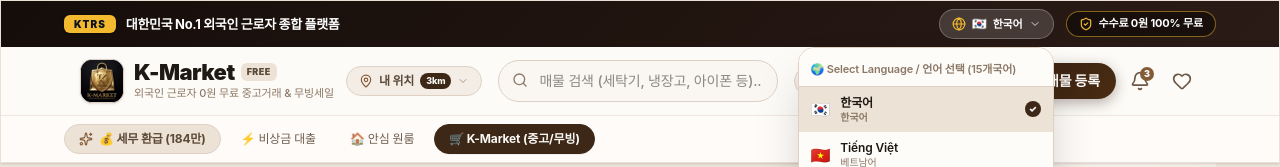
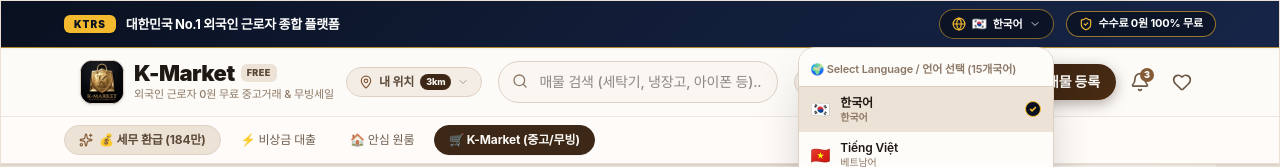
Before and after one commit to rlaghddlf01-web/k-market, a Next.js app: page / in a window 1280 px wide. Both pictures are taken after a click on the button "Change Language (15 Languages)". Shown: the top 167 px of the page. Built offline with nearby package versions, Linux system fonts and the light colour scheme; a web font is replaced by a local one.

Commit message:
design: apply luxury Deep Navy background and 1.5px Gold Border to top header bar and bottom footer

```diff
--- a/src/components/kmarket/KMarketHeader.tsx
+++ b/src/components/kmarket/KMarketHeader.tsx
@@ -29,10 +29,13 @@ export default function KMarketHeader() {
 
   return (
     <header className="sticky top-0 z-40 glass border-b border-white/60 shadow-sm">
-      {/* 상단: KTRS 패밀리 바 */}
+      {/* 상단: KTRS 패밀리 바 (진한 남색 + 1.5px 골드 테두리) */}
       <div
-        style={{ background: 'linear-gradient(135deg, #150d0a 0%, #20140f 50%, #2b1b17 100%)' }}
-        className="text-white px-4 py-2"
+        style={{
+          background: 'linear-gradient(135deg, #09101f 0%, #111d38 50%, #162447 100%)',
+          borderBottom: '1.5px solid rgba(243, 186, 47, 0.7)',
+        }}
+        className="text-white px-4 py-2 shadow-xs"
       >
         <div className="max-w-6xl mx-auto flex items-center justify-between text-xs sm:text-sm">
           <div className="flex items-center gap-2.5">
@@ -49,7 +52,7 @@ export default function KMarketHeader() {
             <div className="relative">
               <button
                 onClick={() => setIsLangDropdownOpen(!isLangDropdownOpen)}
-                className="flex items-center gap-1.5 bg-white/15 hover:bg-white/25 transition-all px-3 py-1.5 rounded-full text-white font-bold border border-white/25 text-xs cursor-pointer shadow-2xs"
+                className="flex items-center gap-1.5 bg-black/40 hover:bg-black/60 transition-all px-3 py-1.5 rounded-full text-white font-bold border border-[#f3ba2f]/50 text-xs cursor-pointer shadow-2xs"
                 title="Change Language (15 Languages)"
               >
                 <Globe className="w-3.5 h-3.5 text-[#f3ba2f]" />
@@ -84,7 +87,7 @@ export default function KMarketHeader() {
                         </div>
                       </div>
                       {currentLang === lang.code && (
-                        <span className="w-4 h-4 rounded-full bg-[#3d2817] text-[#fbf9f6] text-[9px] flex items-center justify-center font-black">✓</span>
+                        <span className="w-4 h-4 rounded-full bg-[#09101f] text-[#f3ba2f] text-[9px] flex items-center justify-center font-black border border-[#f3ba2f]">✓</span>
                       )}
                     </button>
                   ))}
@@ -93,7 +96,7 @@ export default function KMarketHeader() {
             </div>
 
             {/* 수수료 0원 뱃지 */}
-            <div className="flex items-center gap-1.5 bg-black/40 text-[#fef08a] px-3 py-1 rounded-full text-[11px] font-extrabold border border-[#f3ba2f]/50 shadow-2xs">
+            <div className="flex items-center gap-1.5 bg-black/40 text-[#fef08a] px-3 py-1 rounded-full text-[11px] font-extrabold border border-[#f3ba2f]/60 shadow-2xs">
               <ShieldCheck className="w-3.5 h-3.5 text-[#f3ba2f]" />
               <span className="text-white font-bold">{t('zero_fee_badge')}</span>
             </div>
--- a/src/components/kmarket/KMarketMainFeed.tsx
+++ b/src/components/kmarket/KMarketMainFeed.tsx
@@ -158,11 +158,17 @@ export default function KMarketMainFeed() {
         <Plus className="w-6 h-6" />
       </button>
 
-      {/* 푸터 영역 - 딥 에스프레소 쇼핑몰 스타일 마감 */}
-      <footer className="mt-20 border-t border-[#3d2817] bg-[#150d0a] text-white">
+      {/* 푸터 영역 - 진한 남색 & 1.5px 럭셔리 골드 테두리 */}
+      <footer
+        className="mt-20 text-white shadow-2xl"
+        style={{
+          background: 'linear-gradient(180deg, #09101f 0%, #060b17 100%)',
+          borderTop: '1.5px solid rgba(243, 186, 47, 0.7)',
+        }}
+      >
         <div className="max-w-6xl mx-auto px-4 py-12 space-y-7">
           {/* 상단 브랜드 & 혜택 요약 */}
-          <div className="flex flex-col sm:flex-row sm:items-start justify-between gap-6 pb-6 border-b border-[#2d1a12]">
+          <div className="flex flex-col sm:flex-row sm:items-start justify-between gap-6 pb-6 border-b border-white/10">
             <div className="space-y-2">
               <div className="flex items-center gap-2.5">
                 <div className="relative w-9 h-9 rounded-xl overflow-hidden shadow-md shrink-0 border border-[#845b37]/60 bg-[#09101f] flex items-center justify-center">
```
